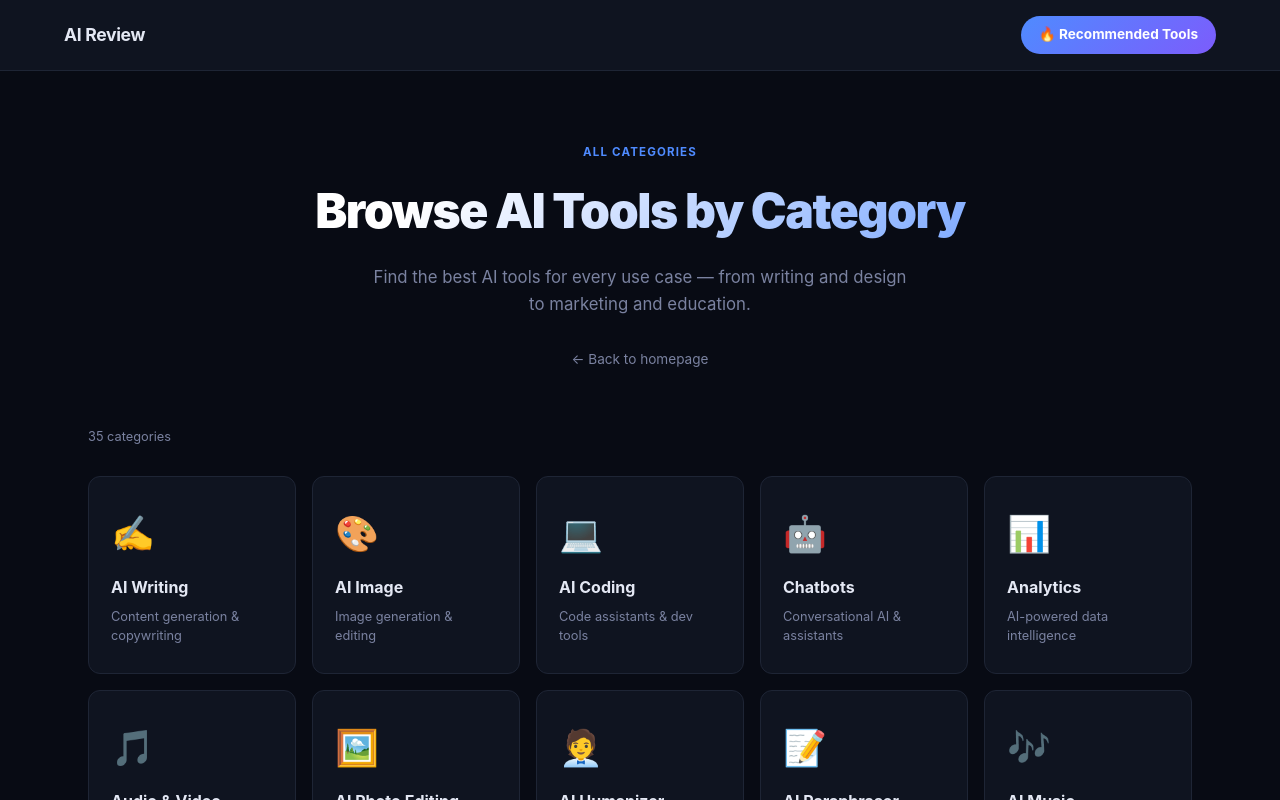
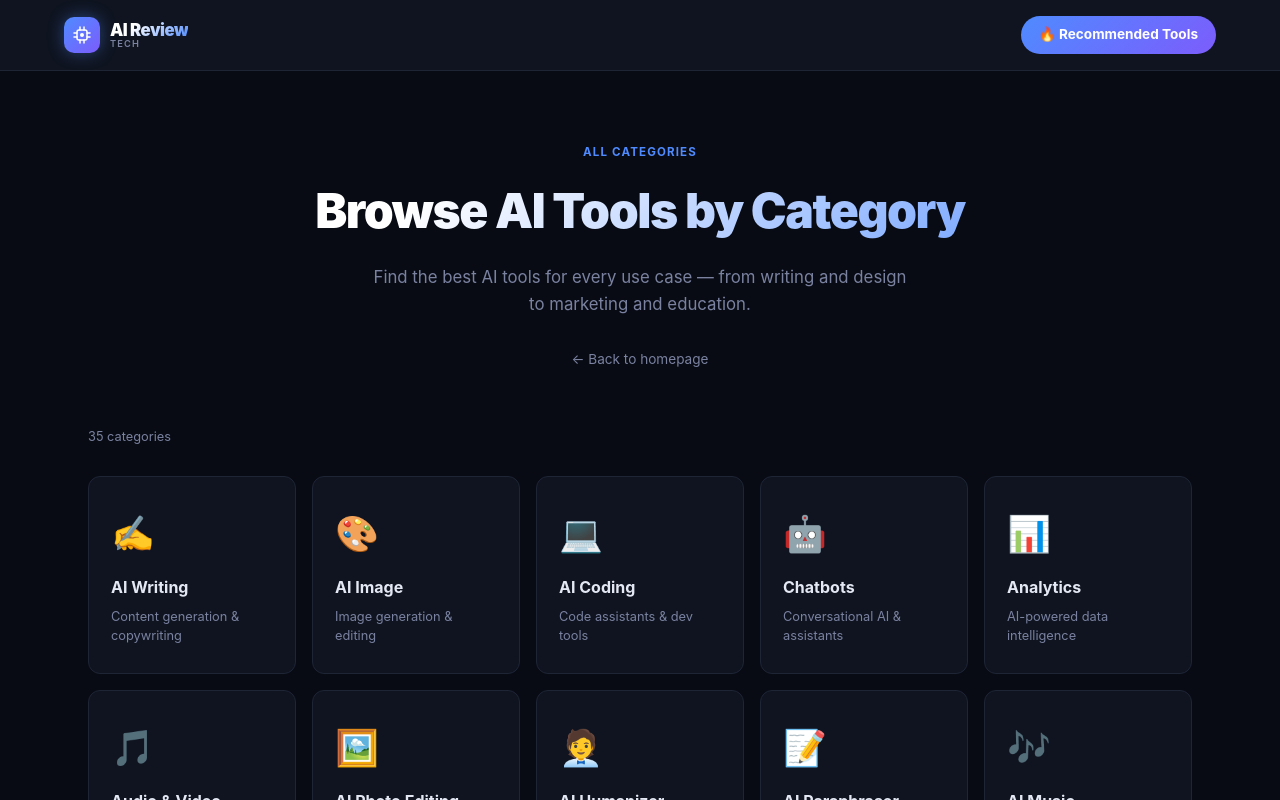
Before and after one commit to conceptsellerbills-cmyk/ai-review-tech, a Next.js app: page /categories in a window 1280 px wide. Shown: the top 800 px of the page. Built offline with nearby package versions, Linux system fonts and the light colour scheme.

Commit message:
feat: add AI chip logo to header

```diff
--- a/app/layout.tsx
+++ b/app/layout.tsx
@@ -16,7 +16,62 @@ export default function RootLayout({ children }: { children: React.ReactNode })
       <body>
         <header className="site-header">
           <div className="container" style={{ display: "flex", alignItems: "center", justifyContent: "space-between" }}>
-            <a href="/" className="site-brand">{SITE_NAME}</a>
+
+            {/* ── LOGO ── */}
+            <a href="/" style={{ display: "inline-flex", alignItems: "center", gap: "10px", textDecoration: "none" }}>
+              {/* Icon mark */}
+              <span style={{
+                width: "36px",
+                height: "36px",
+                borderRadius: "10px",
+                background: "linear-gradient(135deg, #4f8bff 0%, #7c5cfc 100%)",
+                display: "flex",
+                alignItems: "center",
+                justifyContent: "center",
+                flexShrink: 0,
+                boxShadow: "0 0 16px rgba(79,139,255,0.4)",
+              }}>
+                <svg width="20" height="20" viewBox="0 0 20 20" fill="none" xmlns="http://www.w3.org/2000/svg">
+                  {/* Circuit / AI chip icon */}
+                  <rect x="5" y="5" width="10" height="10" rx="2" stroke="white" strokeWidth="1.5" fill="none"/>
+                  <circle cx="10" cy="10" r="2" fill="white"/>
+                  {/* pins left */}
+                  <line x1="5" y1="8" x2="2" y2="8" stroke="white" strokeWidth="1.5" strokeLinecap="round"/>
+                  <line x1="5" y1="12" x2="2" y2="12" stroke="white" strokeWidth="1.5" strokeLinecap="round"/>
+                  {/* pins right */}
+                  <line x1="15" y1="8" x2="18" y2="8" stroke="white" strokeWidth="1.5" strokeLinecap="round"/>
+                  <line x1="15" y1="12" x2="18" y2="12" stroke="white" strokeWidth="1.5" strokeLinecap="round"/>
+                  {/* pins top */}
+                  <line x1="8" y1="5" x2="8" y2="2" stroke="white" strokeWidth="1.5" strokeLinecap="round"/>
+                  <line x1="12" y1="5" x2="12" y2="2" stroke="white" strokeWidth="1.5" strokeLinecap="round"/>
+                  {/* pins bottom */}
+                  <line x1="8" y1="15" x2="8" y2="18" stroke="white" strokeWidth="1.5" strokeLinecap="round"/>
+                  <line x1="12" y1="15" x2="12" y2="18" stroke="white" strokeWidth="1.5" strokeLinecap="round"/>
+                </svg>
+              </span>
+
+              {/* Wordmark */}
+              <span style={{ display: "flex", flexDirection: "column", lineHeight: 1.1 }}>
+                <span style={{
+                  fontSize: "1.05rem",
+                  fontWeight: 900,
+                  letterSpacing: "-0.03em",
+                  background: "linear-gradient(135deg, #ffffff 30%, #4f8bff 100%)",
+                  WebkitBackgroundClip: "text",
+                  WebkitTextFillColor: "transparent",
+                  backgroundClip: "text",
+                }}>AI Review</span>
+                <span style={{
+                  fontSize: "0.58rem",
+                  fontWeight: 600,
+                  letterSpacing: "0.12em",
+                  textTransform: "uppercase",
+                  color: "#7a82a0",
+                }}>Tech</span>
+              </span>
+            </a>
+
+            {/* ── NAV ── */}
             <nav style={{ display: "flex", alignItems: "center", gap: "8px" }}>
               <a
                 href="/#recommended-tools"
```
